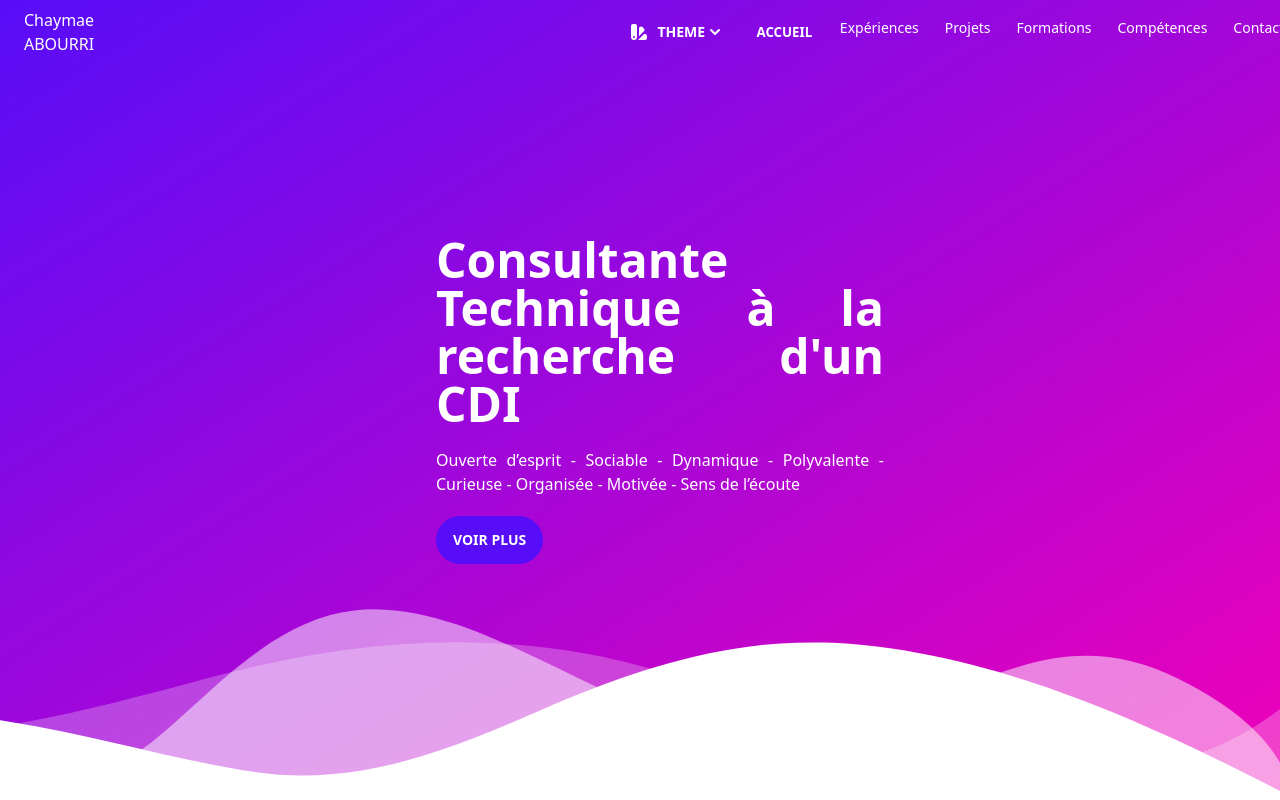
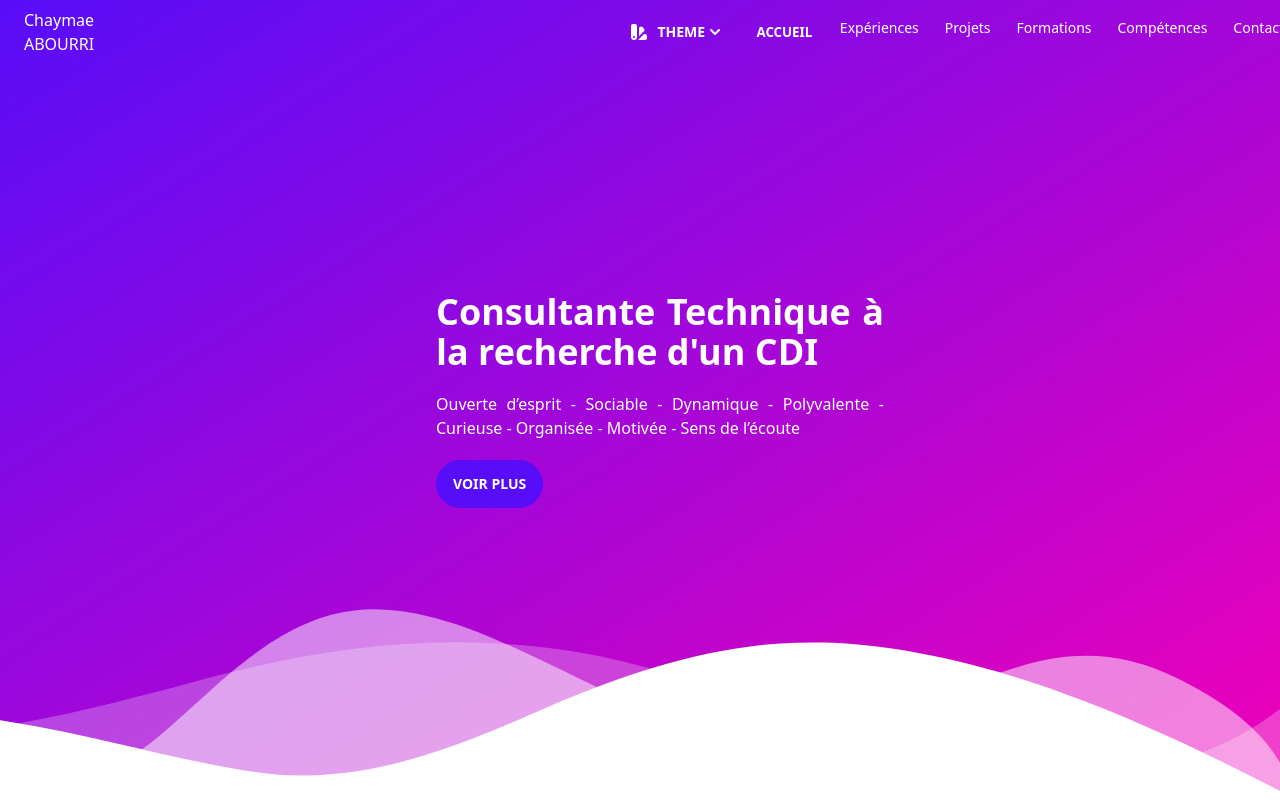
Before and after one commit to chaymaeAbourri/portfolio, a React (Create React App) app: page / in a window 1280 px wide. Shown: the top 800 px of the page. Built offline with nearby package versions, Linux system fonts and the light colour scheme; what @tailwindcss/typography would draw is missing.

Commit message:
Reduce size of title

```diff
--- a/src/components/Hero.tsx
+++ b/src/components/Hero.tsx
@@ -28,7 +28,7 @@ const Hero: React.FC<HeroProps> = ({
             animate={{ scale: [0.5, 1] }}
             transition={{ duration: 0.5 }}
           >
-            <h1 className="mb-5 text-5xl font-bold ">{greetingText}</h1>
+            <h1 className="mb-5 text-4xl font-bold ">{greetingText}</h1>
             <p className="mb-5">{greetingDescription}</p>
             <Link
               to={"Expériences"}
```
